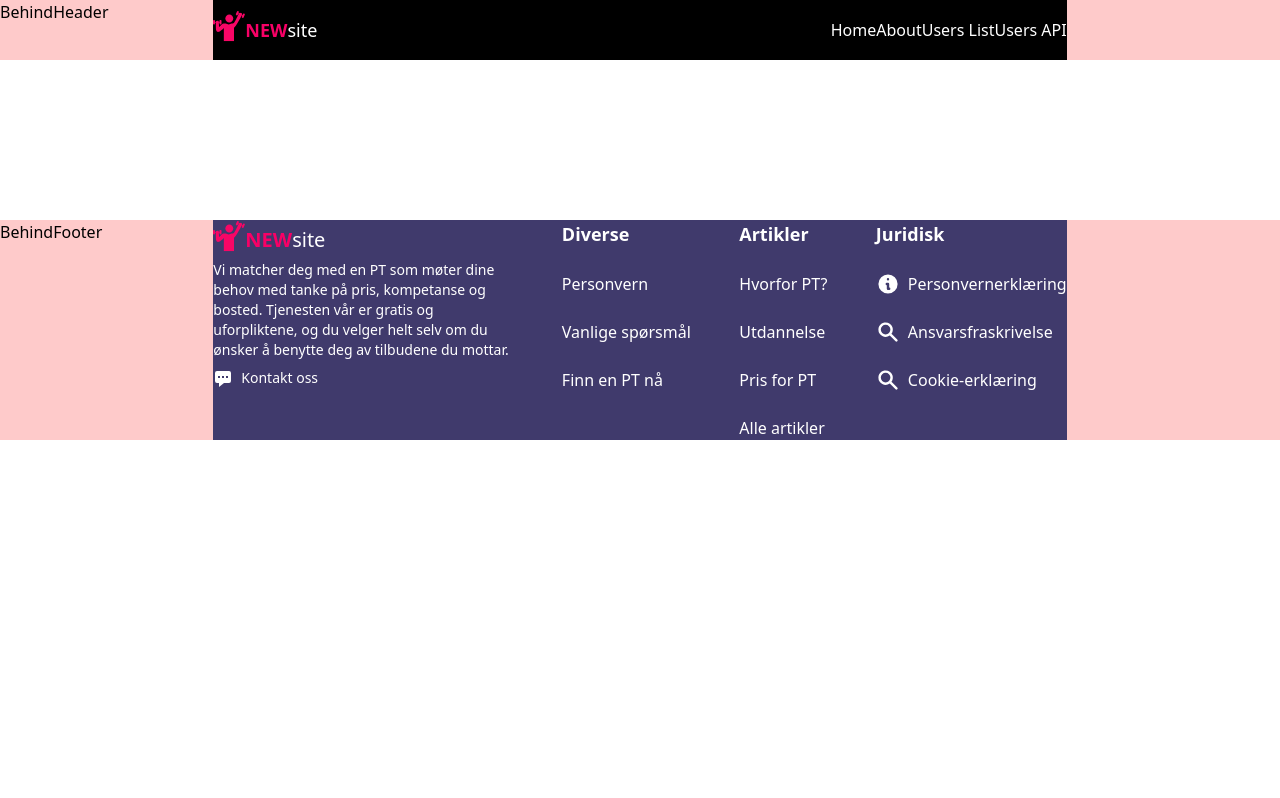
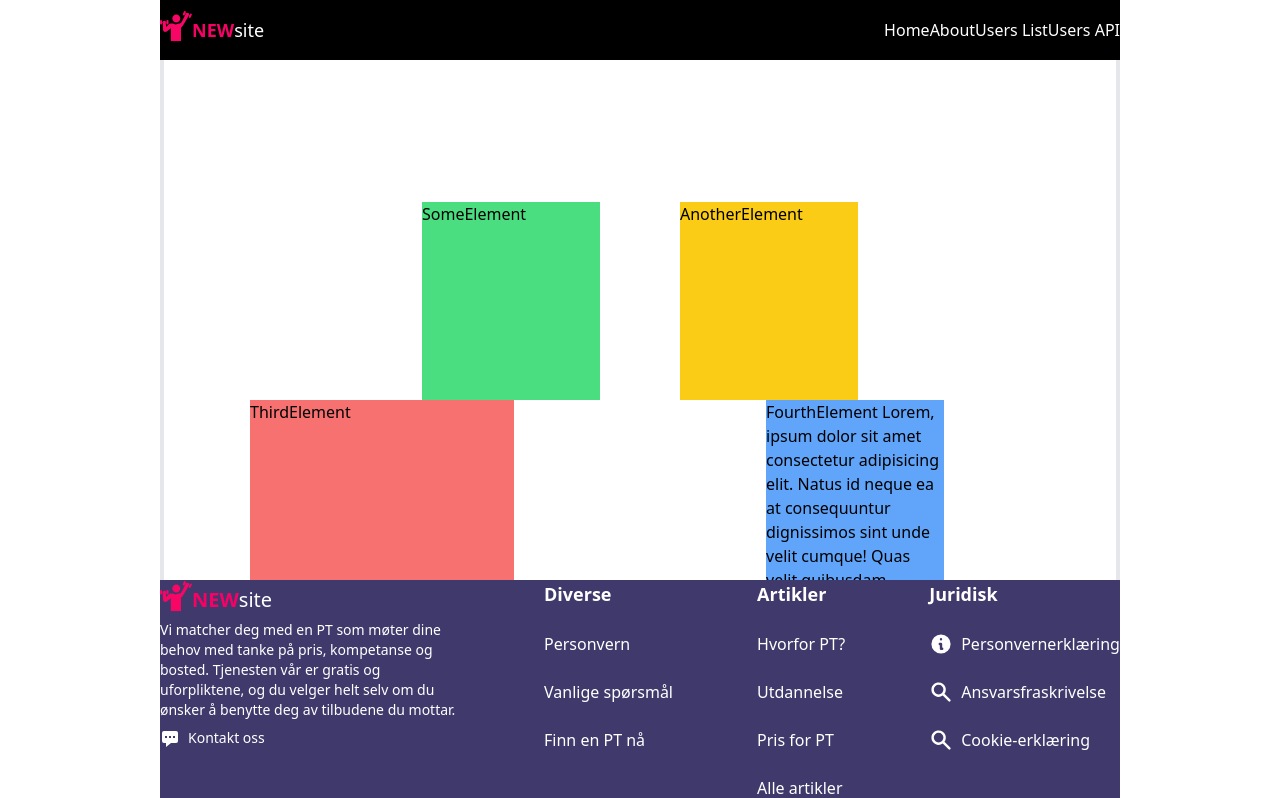
Before and after one commit to audunu/layout-testing-next-ts-tw, a Next.js app: page / in a window 1280 px wide. Shown: the top 798 px of the page. Built offline with nearby package versions, Linux system fonts and the light colour scheme.

Commit message:
test with header and footer outside of grid

```diff
--- a/components/Footer.tsx
+++ b/components/Footer.tsx
@@ -8,9 +8,9 @@ interface ChildProps {
   footerContentWidth: any
 }
 
-function Footer({ footerStyle, footerContentWidth }: ChildProps) {
+function Footer() {
   return (
-    <footer className='col-span-full xl:col-start-3 xl:col-end-11 row-start-2 bg-[#403A6C] text-white md:flex justify-between'>
+    <footer className='fixed bottom-0 left-0 right-0 xl:left-40 xl:right-40 bg-[#403A6C] text-white md:flex justify-between'>
       <div>
         <div className={`flex justify-between items-center`}>
           <Link href='./'>
--- a/components/Grid.tsx
+++ b/components/Grid.tsx
@@ -1,7 +1,7 @@
 import React from 'react'
 
 function Grid({ children }: any) {
-  return <div className='grid grid-cols-12 grid-rows-6'>{children}</div>
+  return <div className='gap-x-20 grid grid-cols-12 grid-rows-6'>{children}</div>
 }
 
 export default Grid
--- a/components/Header.tsx
+++ b/components/Header.tsx
@@ -30,7 +30,7 @@ function Header() {
   }
 
   return (
-    <div className='row-start-1 col-span-full xl:col-start-3 xl:col-end-11 h-[60px] bg-black w-full flex justify-center text-white z-30'>
+    <div className='fixed top-0 left-0 right-0 xl:left-40 xl:right-40 h-[60px] bg-black flex justify-center text-white z-30'>
       <div className='w-full flex justify-between items-center'>
         <Link href='./'>
           <a className='flex justify-center text-lg'>
--- a/components/Layout.tsx
+++ b/components/Layout.tsx
@@ -16,21 +16,24 @@ type Props = {
   headerContentWidth: any
 }
 
-const Layout = ({ children, title, footerStyle, footerContentWidth, headerStyle, headerContentWidth }: Props) => (
-  <div>
+const Layout = ({ children, title }: Props) => (
+  <div className='flex flex-col items-center h-screen overflow-scroll'>
+
       <Head>
         <title>{title}</title>
         <meta charSet='utf-8' />
         <meta name='viewport' content='initial-scale=1.0, width=device-width' />
       </Head>
+      <Header></Header>
+      <div className='xl:fixed xl:left-40 xl:right-40 border-4'>
         <Grid>
-      <BehindHeader />
-      <Header headerStyle={headerStyle} headerContentWidth={headerContentWidth}></Header>
+          {children}
+        </Grid>
+      </div>
 
-      {children}
-      <BehindFooter />
-      <Footer footerStyle={footerStyle} footerContentWidth={footerContentWidth}></Footer>
-    </Grid>
+
+      <Footer></Footer>
+
   </div>
 )
 
--- a/components/ThirdElement.tsx
+++ b/components/ThirdElement.tsx
@@ -1,7 +1,7 @@
 import React from 'react'
 
 function ThirdElement() {
-  return <div className='bg-red-400 row-start-3 row-span-2 col-start-2 col-end-6 md:col-start-2 md:col-end-6'>ThirdElement</div>
+  return <div className='bg-red-400 row-start-3 row-span-6 col-start-2 col-end-6 md:col-start-2 md:col-end-6'>ThirdElement</div>
 }
 
 export default ThirdElement
--- a/pages/index.tsx
+++ b/pages/index.tsx
@@ -7,10 +7,10 @@ import FourthElement from '../components/FourthElement'
 
 const IndexPage = () => (
   <>
-    {/* <SomeElement />
+    <SomeElement />
     <AnotherElement />
     <ThirdElement />
-    <FourthElement /> */}
+    <FourthElement />
   </>
 )
 
```
Lines whose indentation alone changed are shown as unchanged.
